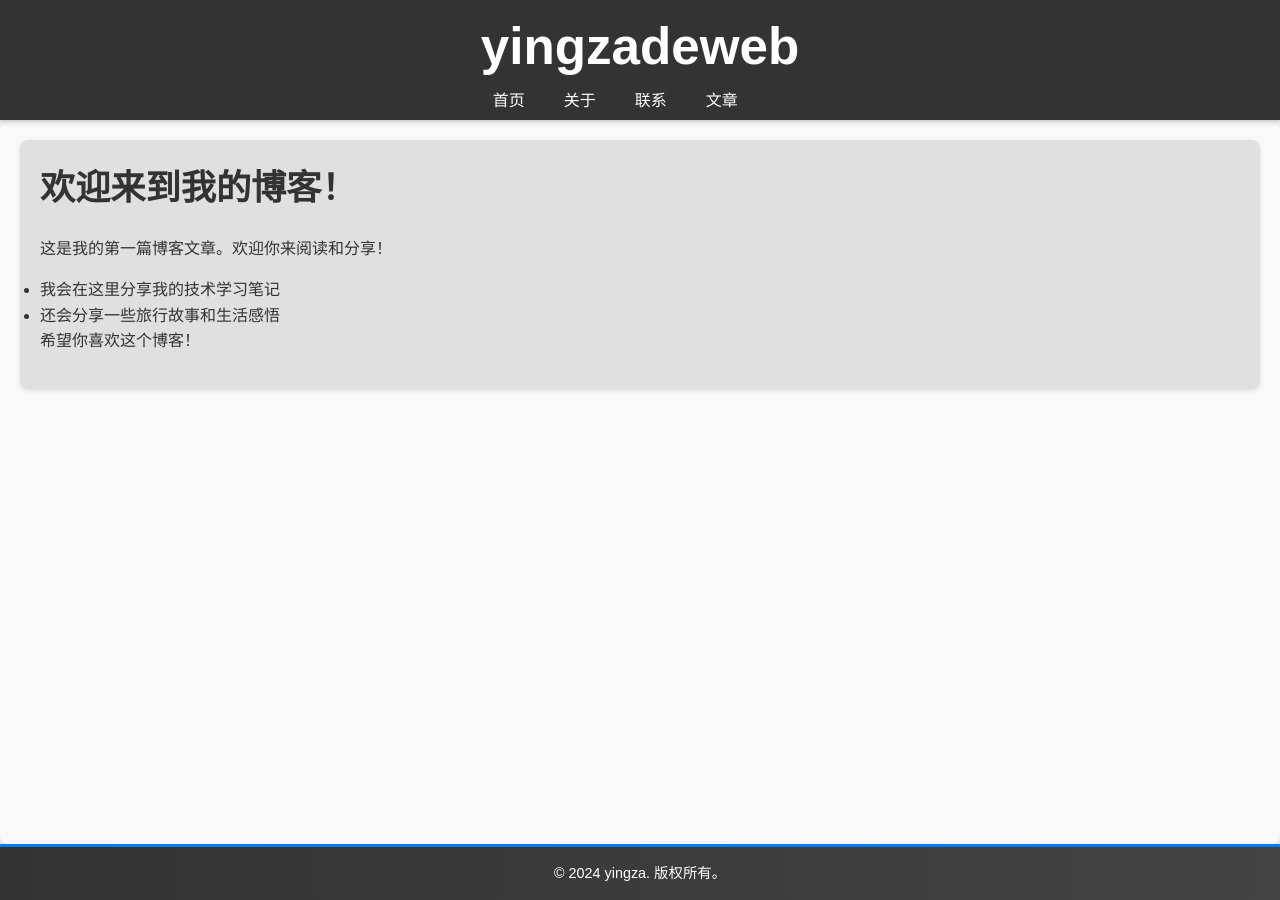
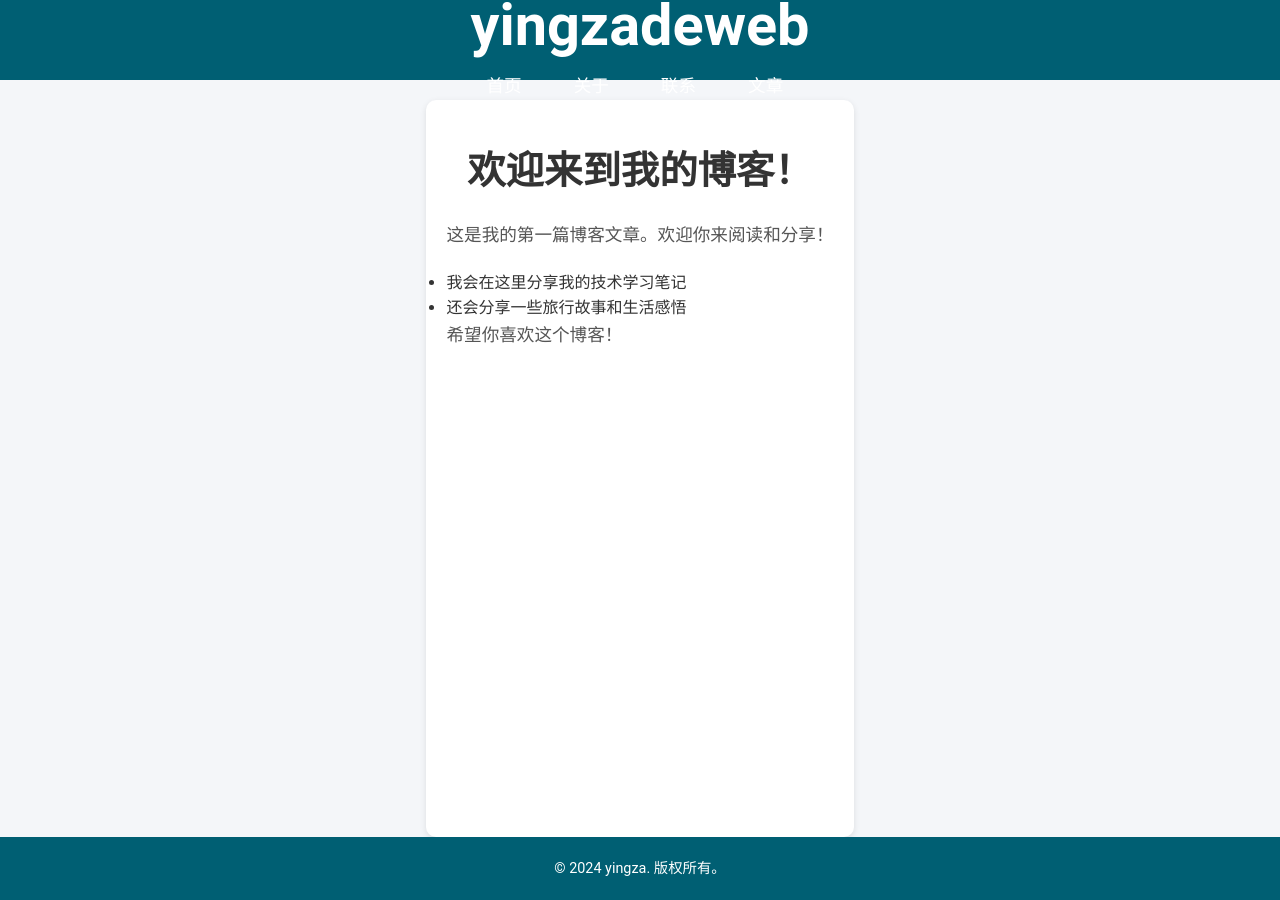
Before and after one commit to yingza-l/skills-github-pages, a Jekyll site: the page built from index.md, in a window 1280 px wide. Built offline with Jekyll 4.4.1, drawn with Linux system fonts in a browser that asks for light colours.

Commit message:
Update style.css

```diff
--- a/assets/css/style.css
+++ b/assets/css/style.css
@@ -1,4 +1,4 @@
-/* 通用样式 */
+/* 全局样式 */
 * {
     margin: 0;
     padding: 0;
@@ -6,13 +6,13 @@
 }
 
 body {
-    font-family: 'Arial', sans-serif;
-    background-color: #f4f4f9; /* 页面背景色 */
-    color: #333; /* 页面文字颜色 */
+    font-family: 'Roboto', sans-serif;
+    background-color: #f4f6f9; /* 淡灰背景 */
+    color: #333;
     line-height: 1.6;
     display: flex;
     flex-direction: column;
-    min-height: 100vh; /* 确保页面高度至少为视口高度 */
+    min-height: 100vh; /* 页面最小高度 */
 }
 
 /* 头部样式 */
@@ -21,22 +21,21 @@ header {
     top: 0;
     left: 0;
     width: 100%;
-    height: 120px; /* 适当调整头部高度 */
-    background-color: #333;
+    height: 80px;
+    background-color: #005f73; /* 深蓝色 */
     color: white;
     z-index: 1000;
     display: flex;
-    justify-content: center; /* 让 logo 居中 */
+    justify-content: center;
     align-items: center;
     padding: 0 20px;
-    box-shadow: 0 2px 5px rgba(0, 0, 0, 0.2); /* 添加阴影 */
 }
 
 /* logo 样式 */
 header .logo a {
     color: white;
     text-decoration: none;
-    font-size: 1.6em; /* 调整 logo 字体大小 */
+    font-size: 1.8em;
     font-weight: bold;
 }
 
@@ -44,94 +43,84 @@ header .logo a {
 header nav ul {
     list-style: none;
     display: flex;
-    gap: 15px; /* 增加菜单项之间的间距 */
+    gap: 20px;
 }
 
 header nav ul li a {
     color: white;
     text-decoration: none;
-    padding: 8px 12px; /* 增加内边距，确保点击区域合适 */
+    padding: 8px 16px;
+    font-size: 1.1em;
     border-radius: 5px;
-    font-size: 1em; /* 增加字体大小 */
+    transition: background-color 0.3s;
 }
 
 header nav ul li a:hover {
-    background-color: #888; /* 悬停时的背景色改为灰色 */
+    background-color: #94d2bd; /* 淡绿灰色悬停 */
 }
 
 /* 主体内容样式 */
 main {
-    flex-grow: 1; /* 主体内容区占据剩余空间 */
-    margin-top: 120px; /* 增加顶部间距，避免被头部遮挡 */
-    padding: 20px;
-    background-color: #f9f9fc; /* 背景颜色略微浅一些 */
-    box-shadow: 0 2px 4px rgba(0, 0, 0, 0.1); /* 添加轻微阴影 */
-    border-radius: 8px; /* 边角圆滑 */
-}
-
-main .container {
-    background-color: #e0e0e0; /* 主体部分的灰色背景 */
-    padding: 20px;
-    border-radius: 8px;
-    box-shadow: 0 2px 4px rgba(0, 0, 0, 0.1); /* 灰色框的阴影效果 */
+    flex-grow: 1;
+    margin-top: 100px; /* 让顶部有空隙 */
+    padding: 40px 20px;
+    background-color: #ffffff; /* 白色背景 */
+    border-radius: 10px;
+    box-shadow: 0 2px 6px rgba(0, 0, 0, 0.1);
+    max-width: 960px;
+    margin-left: auto;
+    margin-right: auto;
 }
 
 main h1 {
-    font-size: 2.2em;
+    font-size: 2.4em;
     color: #333;
     margin-bottom: 20px;
+    text-align: center;
 }
 
 main p {
-    margin-bottom: 15px;
+    margin-bottom: 20px;
+    font-size: 1.1em;
+    color: #555;
 }
 
 /* 页脚样式 */
 footer {
-    background: linear-gradient(to right, #333, #444); /* 背景渐变 */
+    background-color: #005f73; /* 与头部一致的深蓝色 */
     color: white;
     text-align: center;
-    padding: 15px 0;
-    border-top: 3px solid #007bff; /* 顶部加一道分隔线 */
+    padding: 20px 0;
 }
 
 footer p {
     font-size: 0.9em;
-    color: white;
-}
-
-footer p span {
-    color: #007bff; /* 版权信息的年份和作者名字突出显示 */
-    font-weight: bold;
-}
-
-footer .social-links {
-    margin-top: 10px;
 }
 
 footer .social-links a {
     color: white;
     margin: 0 10px;
     text-decoration: none;
-    font-size: 1.2em;
+    font-size: 1.4em;
+    transition: color 0.3s;
 }
 
 footer .social-links a:hover {
-    color: #007bff; /* 悬停时高亮 */
+    color: #94d2bd; /* 悬停时的颜色 */
 }
 
 /* 响应式设计 */
 @media (max-width: 768px) {
     header nav ul {
-        flex-direction: column; /* 垂直排列菜单项 */
+        flex-direction: column;
         gap: 10px;
     }
 
     main {
-        margin-top: 140px; /* 为更小屏幕调整顶部间距 */
+        margin-top: 120px; /* 为小屏幕调整顶部间距 */
     }
 
     footer .social-links a {
-        font-size: 1em; /* 减小社交图标的大小 */
+        font-size: 1.2em;
     }
 }
```
